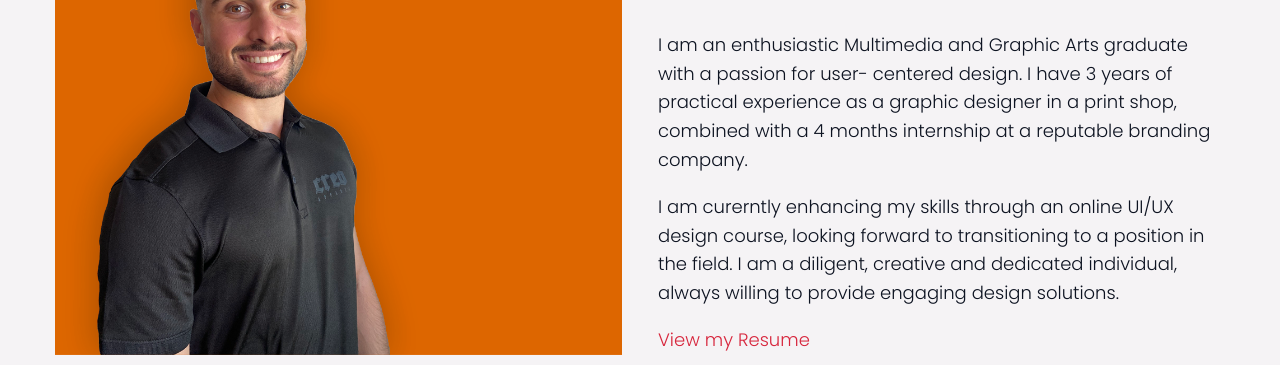
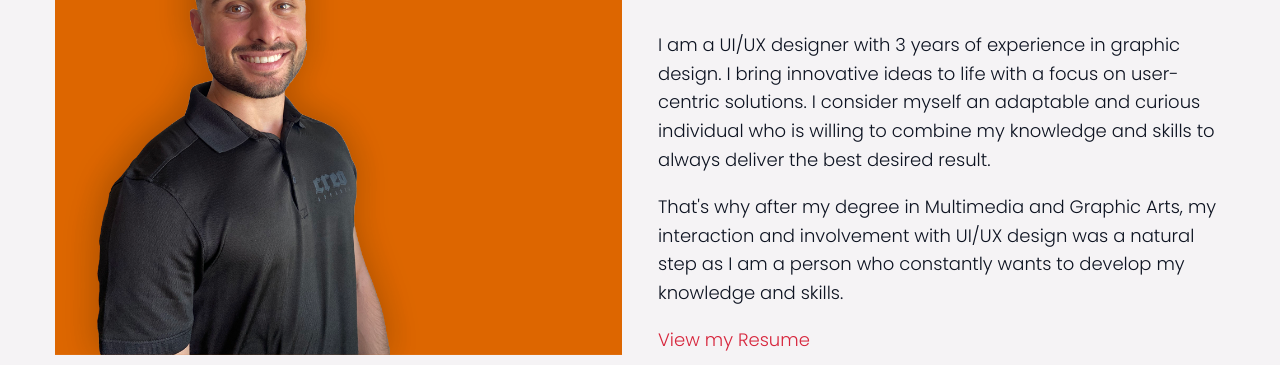
Before and after one commit to yiannischr/portfolio-site-yiannis-christoforou, a plain HTML site: page about.html in a window 1280 px wide. Shown: the part 294-659 px from the top of the page. Drawn offline with nearby package versions, Linux system fonts and the light colour scheme.

Commit message:
new changes

```diff
--- a/about.html
+++ b/about.html
@@ -67,13 +67,14 @@
           <div class="column col-md-6 col-lg-7">
             <div>
               <h2>My Story</h2>
-              <p>I am an enthusiastic Multimedia and Graphic Arts graduate with a passion for user- centered design.
-                I have 3 years of practical experience as a graphic designer in a print shop,
-                combined with a 4 months internship at a reputable branding company.</p>
+              <p>I am a UI/UX designer with 3 years of experience in graphic design.
+                I bring innovative ideas to life with a focus on user-centric solutions.
+                I consider myself an adaptable and curious individual who is willing to
+                combine my knowledge and skills to always deliver the best desired result.</p>
               <p>
-                I am curerntly enhancing my skills through an online UI/UX design course,
-                looking forward to transitioning to a position in the field. I am a diligent,
-                creative and dedicated individual, always willing to provide engaging design solutions.</p>
+                That's why after my degree in Multimedia and Graphic Arts,
+                my interaction and involvement with UI/UX design was a natural step
+                as I am a person who constantly wants to develop my knowledge and skills.</p>
 
               <div class="reume">
                 <a href="files/Ioannis_Christoforou_Resume.pdf" target="_blank">View my Resume</a>
@@ -101,6 +102,7 @@
                   <li>Adobe Photoshop</li>
                   <li>Adobe Illustrator</li>
                   <li>Adobe Indesign</li>
+                  <li>Visual Studio Code</li>
                 </ul>
               </div>
             </div>
```
